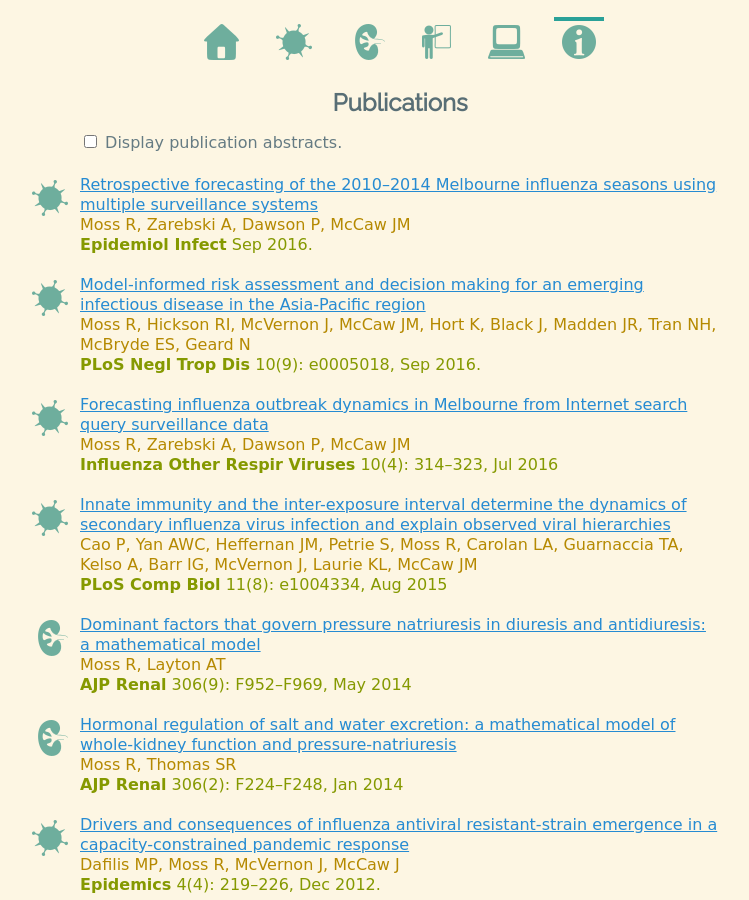
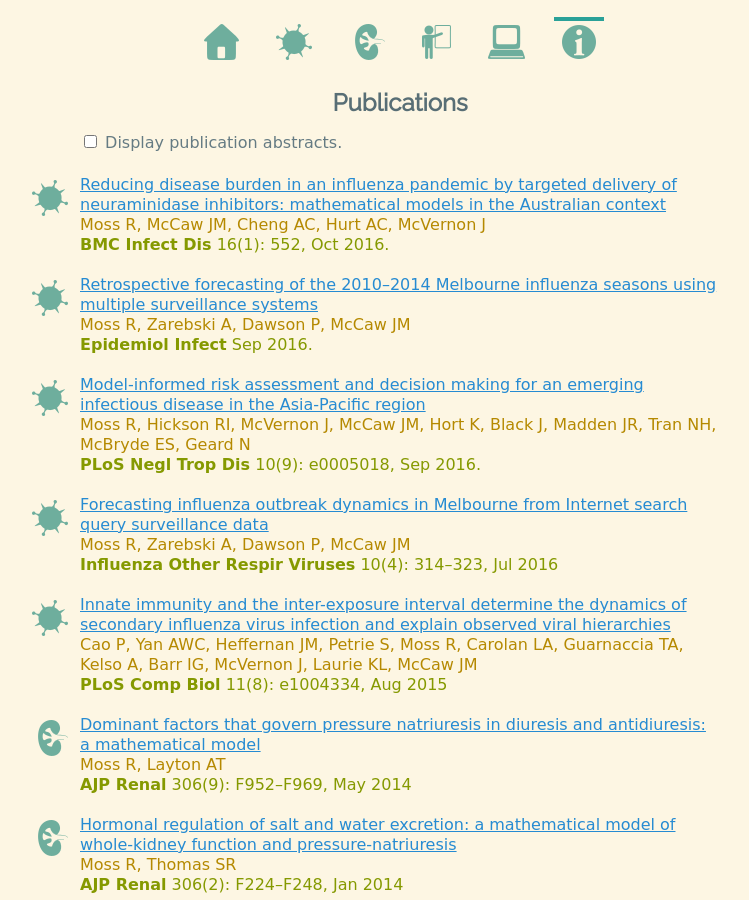
Before and after one commit to robmoss/previous2-robmoss.github.io, a Jekyll site: the page built from pubs/index.md, in a window 1280 px wide and 900 px high. Shown: the whole window, without its empty margins (240-989 px from the left). Built offline with Jekyll 4.4.1, drawn with Linux system fonts in a browser that asks for light colours; some web fonts are replaced.

Commit message:
The targeted NAI paper has been published

```diff
--- a/pubs/index.md
+++ b/pubs/index.md
@@ -37,6 +37,46 @@ title: Publications
 </p>
 
 <ul class="pubs">
+      <li class="epi"><a
+        href="http://dx.doi.org/10.1186/s12879-016-1866-7">Reducing disease
+        burden in an influenza pandemic by targeted delivery of neuraminidase
+        inhibitors: mathematical models in the Australian context</a><br/>
+        <span class="author">
+          Moss R, McCaw JM, Cheng AC, Hurt AC, McVernon J
+        </span><br/>
+        <span class="journal">
+          <b>BMC Infect Dis</b> 16(1): 552, Oct 2016.
+        </span><br/>
+        <span class="abstract">
+        <strong>Background:</strong> Many nations maintain stockpiles of
+        neuraminidase inhibitor (NAI) antiviral agents for use in influenza
+        pandemics to reduce transmission and mitigate the course of clinical
+        infection. Pandemic preparedness plans include the use of these
+        stockpiles to deliver proportionate responses, informed by emerging
+        evidence of clinical impact. Recent uncertainty about the
+        effectiveness of NAIs has prompted these nations to reconsider the
+        role of NAIs in pandemic response, with implications for pandemic
+        planning and for NAI stockpile size.
+        <br/><strong>Methods:</strong> We combined a dynamic model of
+        influenza epidemiology with a model of the clinical care pathways in
+        the Australian health care system to identify effective NAI
+        strategies for reducing morbidity and mortality in pandemic events,
+        and the stockpile requirements for these strategies. The models were
+        informed by a 2015 assessment of NAI effectiveness against
+        susceptibility, pathogenicity, and transmission of influenza.
+        <br/><strong>Results:</strong> Liberal distribution of NAIs for early
+        treatment in outpatient settings yielded the greatest benefits in all
+        of the considered scenarios. Restriction of community-based treatment
+        to risk groups was effective in those groups, but failed to prevent
+        the large proportion of cases arising from lower risk individuals who
+        comprise the majority of the population.
+        <br/><strong>Conclusions:</strong> These targeted strategies are only
+        effective if they can be deployed within the constraints of existing
+        health care infrastructure. This finding highlights the critical
+        importance of identifying optimal models of care delivery for
+        effective emergency health care response.
+        </span>
+      </li>
       <li class="epi"><a
         href="http://dx.doi.org/10.1017/S0950268816002053">Retrospective
         forecasting of the 2010&ndash;2014 Melbourne influenza seasons using
```
Also changed, not shown: 1 other file.
